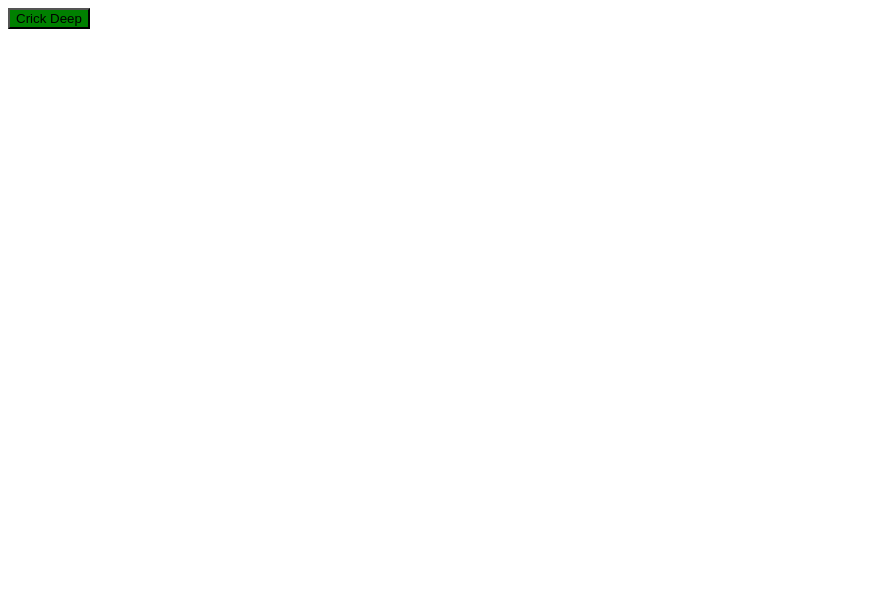
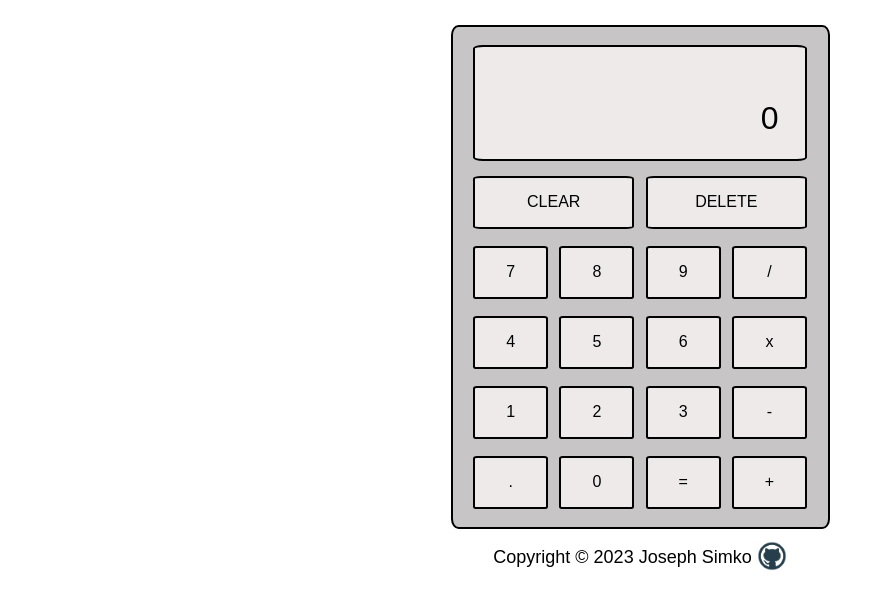
Before and after one commit to simkoj44/Calculator, a plain HTML site: page index.html in a window 1280 px wide. Shown: the whole page, without its empty margins (0-885 px from the left). Drawn offline with Linux system fonts and the light colour scheme.

Commit message:
Implement Formatting
Create full HTML/CSS design and formatting for calculator including footer.

```diff
--- a/index.html
+++ b/index.html
@@ -5,10 +5,58 @@
     <meta http-equiv="X-UA-Compatible" content="IE=edge">
     <meta name="viewport" content="width=device-width, initial-scale=1.0">
     <link rel="stylesheet" href="styles.css">
+    <script src="script.js" defer></script>
     <title>Calculator</title>
 </head>
 <body>
-    <script src="script.js"></script>
-    <button type='button' class='test' onclick="declareTruth()">Crick Deep</button>
+    <div class="calculator">
+        <div class="display">
+            <div class="display-window">
+                <p class="displayed-number" id="displayed-number"></p>
+            </div>
+        </div>
+        <div class="big-buttons">
+            <span class="left-span"></span>
+            <button type='button' class="big-button" onclick="clearNumber()">CLEAR</button>
+            <button type='button' class="big-button">DELETE</button>
+            <span class="right-span"></span>
+        </div>
+        <div class="buttons">
+            <span class="left-span"></span>
+            <button type="button" class="button">7</button>
+            <button type="button" class="button">8</button>
+            <button type="button" class="button">9</button>
+            <button type="button" class="button">/</button>
+            <span class="right-span"></span>
+        </div>
+        <div class="buttons">
+            <span class="left-span"></span>
+            <button type="button" class="button">4</button>
+            <button type="button" class="button">5</button>
+            <button type="button" class="button">6</button>
+            <button type="button" class="button">x</button>
+            <span class="right-span"></span>
+        </div>
+        <div class="buttons">
+            <span class="left-span"></span>
+            <button type="button" class="button">1</button>
+            <button type="button" class="button">2</button>
+            <button type="button" class="button">3</button>
+            <button type="button" class="button">-</button>
+            <span class="right-span"></span>
+        </div>
+        <div class="buttons bottom-buttons">
+            <span class="left-span"></span>
+            <button type="button" class="button">.</button>
+            <button type="button" class="button">0</button>
+            <button type="button" class="button">=</button>
+            <button type="button" class="button">+</button>
+            <span class="right-span"></span>
+        </div>
+    </div>
+    <div class="footer">
+        <p class="footer-text">Copyright © 2023 Joseph Simko</p>
+        <a href='https://www.github.com/simkoj44' target='_blank' rel='noreferrer'>  <img class='logo' src='github.png' alt='GitHub Logo'/></a>
+    </div>
 </body>
 </html>
--- a/script.js
+++ b/script.js
@@ -1,3 +1,11 @@
-function declareTruth() {
-    console.log('Sina is Wobbuffet!')
+// Script
+
+let displayed = 0;
+const display = document.querySelector('#displayed-number');
+display.textContent = displayed;
+
+function clearNumber() {
+    displayed = 0;
+    console.log(displayed);
+    display.textContent = displayed;
 }
--- a/styles.css
+++ b/styles.css
@@ -1,3 +1,111 @@
-.test {
-    background-color: green;
+/* Styles */
+
+* {
+    font-size: 16px;
+    font-family: Arial, Helvetica, sans-serif;
 }
+
+.calculator {
+    display: flex;
+    flex-direction: column;
+    margin: auto;
+    margin-top: 2%;
+    height: 500px;
+    width: 375px;
+    background-color: rgb(199, 197, 197);
+    border: 2px solid black;
+    border-radius: 2%;
+}
+
+.display {
+    flex: 2;
+    display: flex;
+    justify-content: center;
+    align-items: center;
+}
+
+.big-buttons {
+    flex: 1;
+    display: flex;
+    justify-content: space-around;
+    align-items: center;
+}
+
+.buttons {
+    flex: 1;
+    display: flex;
+    justify-content: space-around;
+    align-items: center;
+}
+
+.display-window {
+    display: flex;
+    align-items: center;
+    margin-top: 3%;
+    height: 80%;
+    width: 88%;
+    background-color: rgb(238, 234, 234);
+    border: 2px solid black;
+    border-radius: 3%;
+}
+
+.displayed-number {
+    margin-left: auto;
+    margin-right: 8%;
+    margin-bottom: 0;
+    font-size: 32px;
+}
+
+button {
+    border: 2px solid black;
+    border-radius: 5%;
+    background-color: rgb(238, 234, 234);
+}
+
+button:hover {
+    background-color:rgb(199, 197, 197);
+}
+
+.big-button {
+    height: 75%;
+    width: 43%;
+}
+
+.button {
+    height: 75%;
+    width: 20%;
+}
+
+.bottom-buttons {
+    margin-bottom: 10px;
+}
+
+.left-span {
+    margin-left: 1%;
+}
+
+.right-span {
+    margin-left: 1%;
+}
+
+.footer {
+    display: flex;
+    justify-content: center;
+    align-items: center;
+}
+
+.footer-text {
+    font-size: 18px;
+}
+
+.logo {
+    height: 30px;
+    width: auto;
+    margin-left: 5px;
+}
+
+@media screen and (max-width: 400px) {
+    .calculator {
+        width: 95%;
+    }
+}
```
Also changed, not shown: github.png (added).
